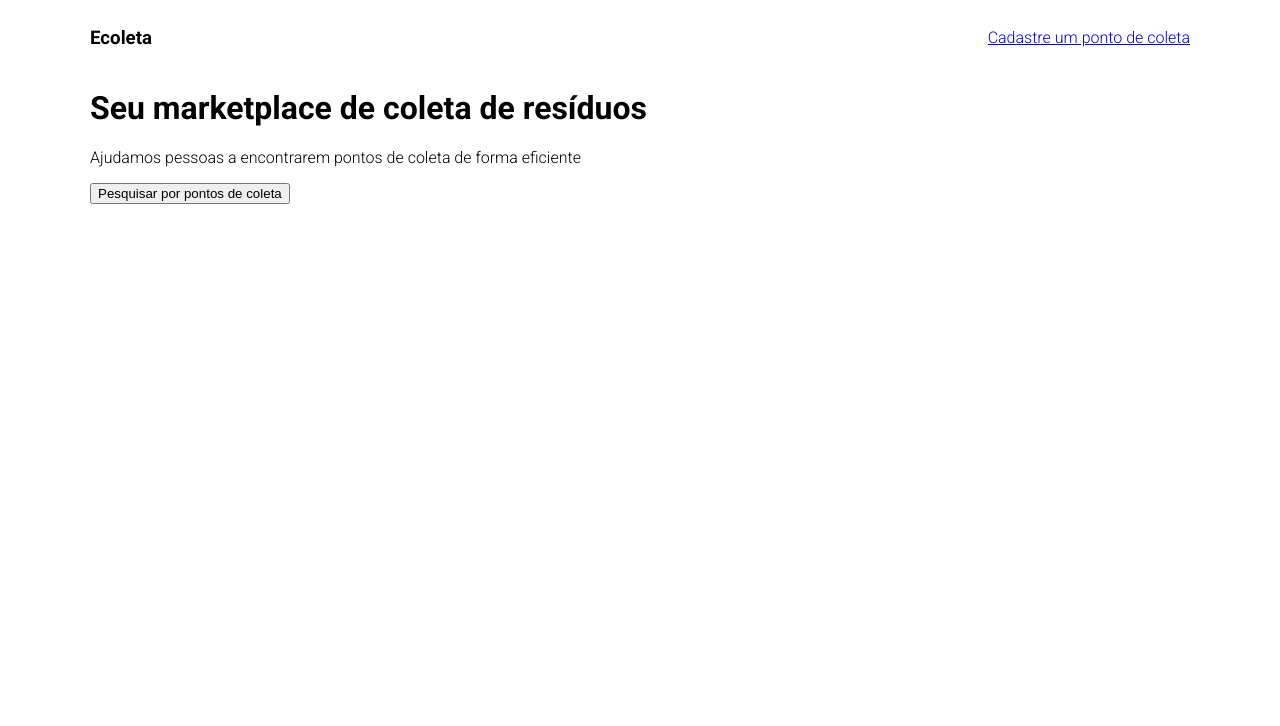
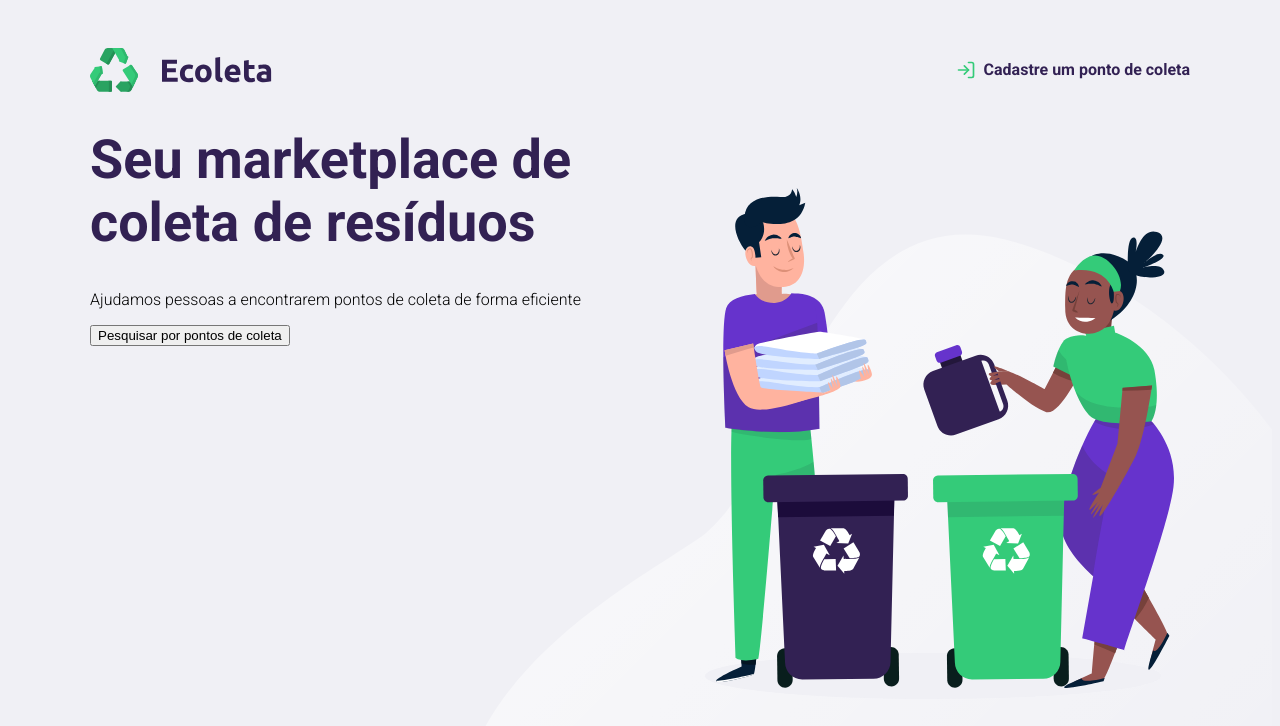
Before and after one commit to LiaSkarllate/Ecoleta, a plain HTML site: page index.html in a window 1280 px wide. Drawn offline with Linux system fonts and the light colour scheme.

Commit message:
Added new elements with its styles for 'page-home'.

```diff
--- a/index.html
+++ b/index.html
@@ -14,20 +14,24 @@
 
     </head> <!--Estrutura básica para se iniciar um documento HTML.-->
     <body>
+        <div id="page-home">
             <div class="container">
                 <header>
-                <h3 class="colored">Ecoleta</h3>
-                <a href="#">Cadastre um ponto de coleta</a>
+                    <img src="/assets/logo.svg" alt="logomarca">
+                    <a href="#">
+                        <span></span>
+                        Cadastre um ponto de coleta
+                    </a>
                 </header>
 
-
-
-
+                <main>
                     <h1>Seu marketplace de coleta de resíduos</h1>
 
                     <p>Ajudamos pessoas a encontrarem pontos de coleta de forma eficiente</p>
 
                     <button>Pesquisar por pontos de coleta</button>
+                </main>
+            </div>
         </div>
     </body>
 </html>
--- a/styles/main.css
+++ b/styles/main.css
@@ -1,14 +1,60 @@
+:root {
+    --title-color: #322153;
+}
+
 html {
     font-family: 'Roboto', sans-serif;
 }
 
-header {
+body {
+    background: #f0f0f5;
+}
+
+a {
+    text-decoration: none;
+}
+
+#page-home {
+    height: 100vh;
+    background: url('../assets/home-background.svg') no-repeat;
+    background-position: 35vw bottom;
+}
+
+#page-home header {
+    margin-top: 48px;
     display: flex; /* A "tag" 'display' representa o posicionamento dos itens da caixa.*/
     align-items: center; /* A "tag" 'align-items' representa o alinhamento dos itens da caixa.*/
     justify-content: space-between;
 }
 
-.container {
+#page-home header a {
+    display: flex;
+    color: var(--title-color);
+    font-weight: 700;
+}
+
+#page-home header a span {
+    display: flex;
+
+    margin-right: 8px;
+
+    background-image: url(../assets/log-in.svg);
+
+    width: 20px;
+    height: 20px;
+}
+
+#page-home main {
+    max-width: 560px;
+}
+
+
+#page-home main h1 {
+    font-size: 54px;
+    color: var(--title-color);
+}
+
+#page-home .container {
     width: 90%;
     max-width: 1100px;
     margin: 0 auto
```
Also changed, not shown: assets/home-background.svg (added), assets/log-in.svg (added), assets/logo.svg (added). Lines whose indentation alone changed are shown as unchanged.
